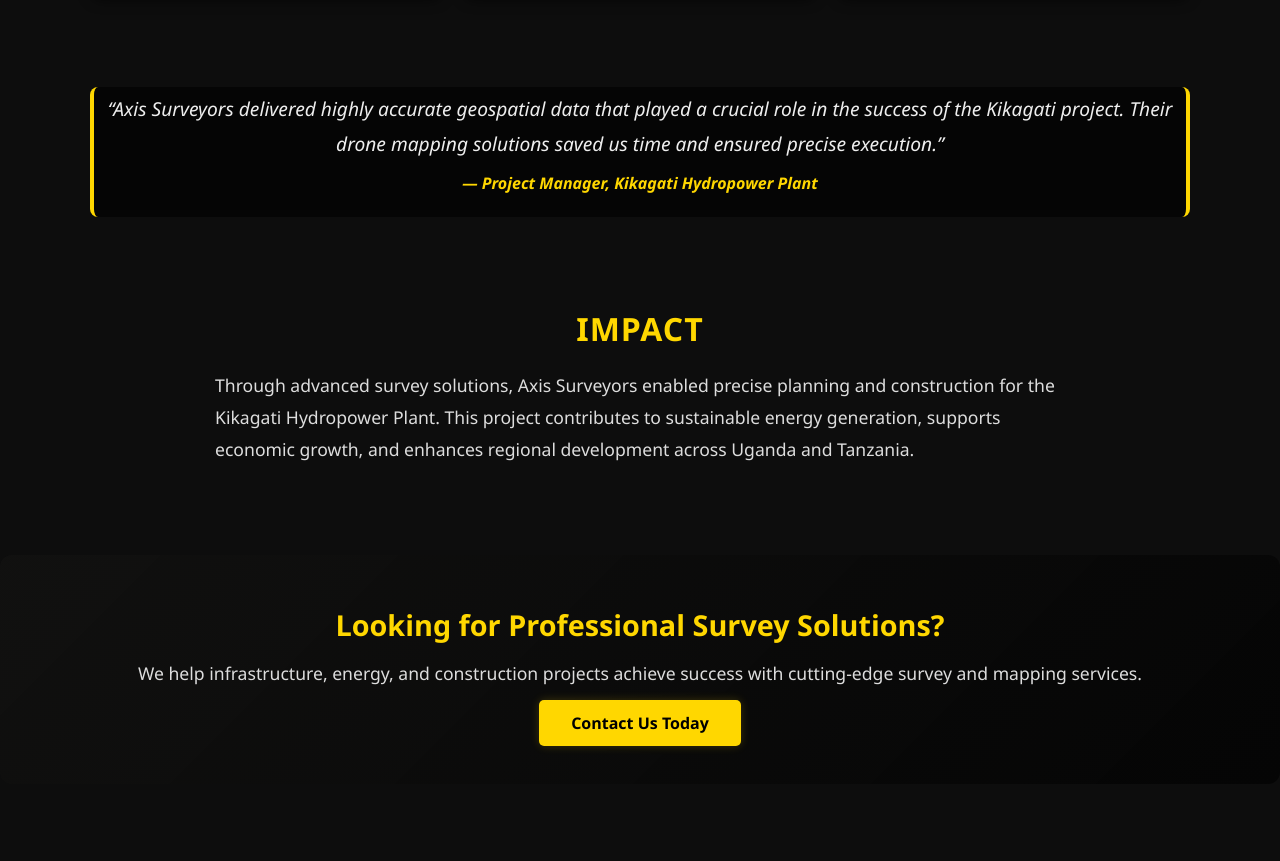
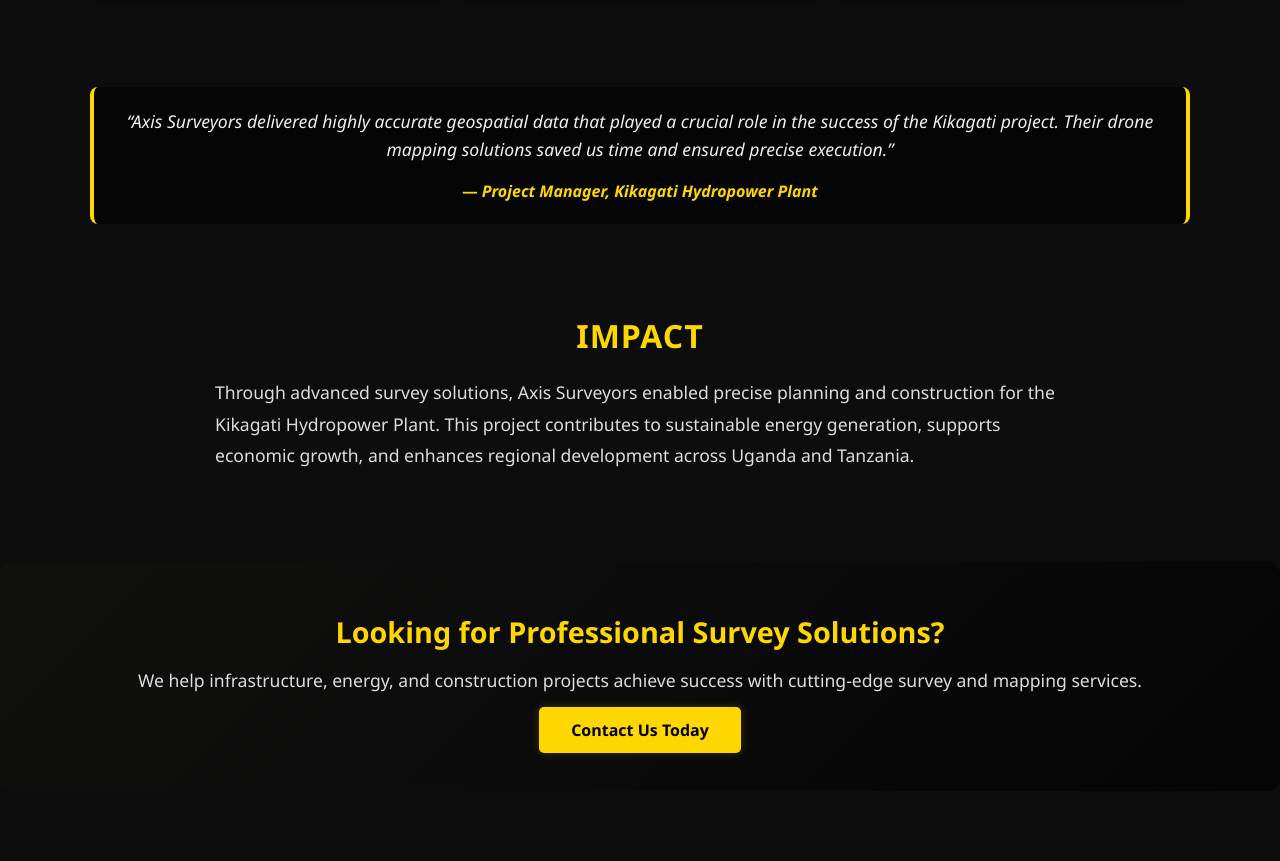
Before and after one commit to mojishort/axis-surveys-updated, a plain HTML site: page projects.html in a window 1280 px wide. Shown: the part 2320-3181 px from the top of the page. Drawn offline with nearby package versions, Linux system fonts and the light colour scheme.

Commit message:
Update project

```diff
--- a/style.css
+++ b/style.css
@@ -1716,28 +1716,33 @@
   box-shadow: 0 8px 20px rgba(0,0,0,0.7);
 }
 
+
 /* Testimonial Section */
 .project-testimonial {
-  height: 130px;
   background: rgba(0,0,0,0.6);
   border-left: 4px solid #FFD700;
   border-right: 4px solid #FFD700;
   border-radius: 8px;
-  padding: 5px;
+  padding: 20px;        /* more padding for breathing room */
   text-align: center;
   font-style: italic;
-}
+  margin-bottom: 40px;  /* ✅ space before next section */
+}
+
 .project-testimonial blockquote {
-  font-size: 1.2rem;
-  line-height: 1.8;
+  font-size: 1.1rem;    /* slightly smaller for mobile readability */
+  line-height: 1.6;
   color: #eee;
-}
+  margin: 0;            /* remove default margins */
+}
+
 .project-testimonial .client {
-  margin-top: 10px;
+  margin-top: 15px;
   font-size: 1rem;
   color: #FFD700;
   font-weight: bold;
 }
+
 
 /* Impact Section */
 .project-impact p {
```
